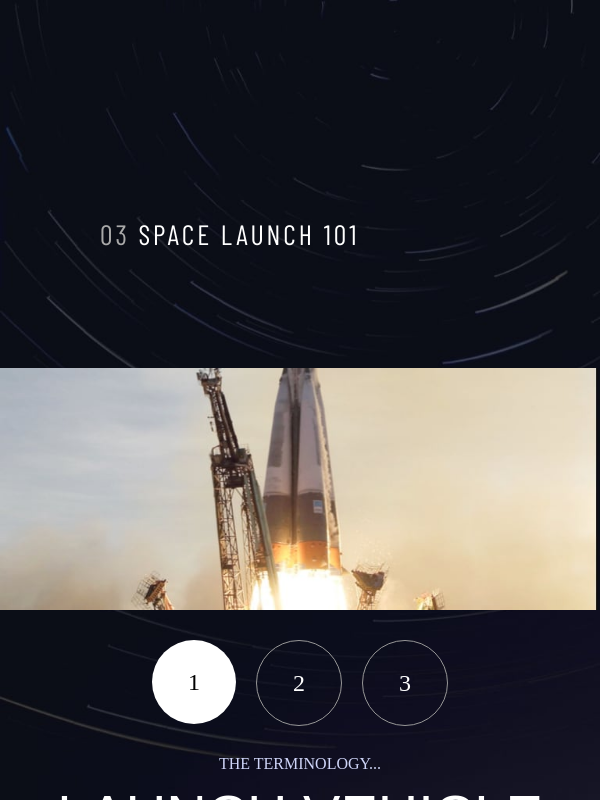
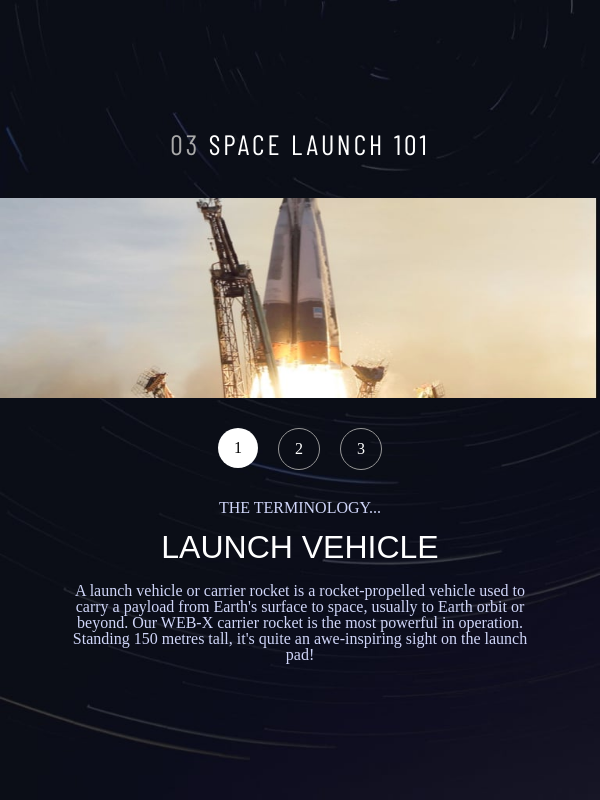
Before and after one commit to jk6722/react-space-tourism, a React (Vite) app: page /technology in a window 600 px wide. Built offline with nearby package versions, Linux system fonts and the light colour scheme; a web font is replaced by a local one.

Commit message:
create: responsive web technology page

```diff
--- a/src/components/header/HeaderMobile.jsx
+++ b/src/components/header/HeaderMobile.jsx
@@ -2,13 +2,25 @@ import styles from "./HeaderMobile.module.scss";
 import Logo from "/assets/shared/logo.svg";
 import Xbtn from "/assets/shared/icon-close.svg";
 import Hamburger from "/assets/shared/icon-hamburger.svg";
-import { useState } from "react";
-import { Link } from "react-router-dom";
+import { useEffect, useRef, useState } from "react";
+import { Link, useNavigate } from "react-router-dom";
+import useOnclickOutside from "../../hooks/useOnclickOutside";
 
-const HeaderModal = () => {
+const HeaderModal = ({ setIsModalOpen }) => {
+  const refModal = useRef();
+
+  useEffect(() => {}, [refModal]);
+
+  useOnclickOutside(refModal, () => setIsModalOpen(false));
+
   return (
-    <div className={styles.modal_container}>
-      <div className={styles.link_container}>
+    <div className={styles.modal_container} ref={refModal}>
+      <div
+        className={styles.link_container}
+        onClick={() => {
+          setIsModalOpen(false);
+        }}
+      >
         <Link to="/" className={styles.link}>
           <div className>
             <span className={styles.link_number}>00</span> <span> HOME</span>
@@ -38,16 +50,21 @@ const HeaderModal = () => {
 
 const HeaderMobile = () => {
   const [isModalOpen, setIsModalOpen] = useState(false);
+  const navigate = useNavigate();
 
   const handleClick = () => {
     setIsModalOpen((prev) => !prev);
   };
 
+  const handleNavToHome = () => {
+    navigate("/");
+  };
+
   return (
     <div className={styles.container}>
-      {isModalOpen && <HeaderModal />}
+      {isModalOpen && <HeaderModal setIsModalOpen={setIsModalOpen} />}
       <div className={styles.header_container}>
-        <div className={styles.logo_container}>
+        <div className={styles.logo_container} onClick={handleNavToHome}>
           <img src={Logo} alt="logo" />
         </div>
         <div className={styles.hambug_container} onClick={handleClick}>
--- a/src/components/title/Title.module.scss
+++ b/src/components/title/Title.module.scss
@@ -19,9 +19,9 @@
   @media screen and (600px <= width <= 900px) {
     padding: 20px 100px;
   }
-  // @media screen and (max-width: 600px) {
-  //   text-align: center;
-  // }
+  @media screen and (max-width: 600px) {
+    text-align: center;
+  }
   .title_number {
     color: darkgray;
   }
--- /dev/null
+++ b/src/hooks/useOnclickOutside.js
@@ -0,0 +1,15 @@
+import { useEffect } from "react";
+
+const useOnclickOutside = (ref, handler) => {
+  useEffect(() => {
+    const listener = (event) => {
+      if (!ref.current || ref.current.contains(event.target)) return;
+      handler();
+      // console.log("@@@", ref.current);
+    };
+    document.addEventListener("mousedown", listener);
+    return () => document.removeEventListener("mousedown", listener);
+  }, [ref, handler]);
+};
+
+export default useOnclickOutside;
--- a/src/pages/CrewPage/CrewPage.module.scss
+++ b/src/pages/CrewPage/CrewPage.module.scss
@@ -8,8 +8,8 @@
   @media screen and (min-width: 900px) {
     background-image: url("/assets/crew/background-crew-desktop.jpg");
   }
-  width: 100%;
-  height: 100%;
+  width: 100vw;
+  height: 100vh;
   background-size: cover;
   position: fixed;
   .body_container {
@@ -17,15 +17,24 @@
     top: 100px;
     padding: 20px 100px;
     margin-top: 100px;
-
+    @media screen and (max-width: 600px) {
+      position: relative;
+      margin-top: 10px;
+      padding: 0px;
+    }
     .div_container {
       display: flex;
-      @media screen and (min-width: 600px) and (max-width: 900px) {
+      @media screen and (max-width: 900px) {
         flex-direction: column;
       }
       .text_container {
         margin-top: 100px;
-        @media screen and (min-width: 600px) and (max-width: 900px) {
+        @media screen and (max-width: 600px) {
+          order: 2;
+          display: flex;
+          flex-direction: column;
+        }
+        @media screen and (max-width: 900px) {
           margin-top: 30px;
         }
         .crew_role {
@@ -33,16 +42,25 @@
           color: #979797;
           font-size: 32px;
           padding: 10px 0;
-          @media screen and (min-width: 600px) and (max-width: 900px) {
+          @media screen and (max-width: 900px) {
             text-align: center;
+          }
+          @media screen and (max-width: 600px) {
+            order: 2;
+            font-size: 18px;
           }
         }
         .crew_name {
           font-family: "Bellefair", sans-serif;
           color: white;
           font-size: 56px;
-          @media screen and (min-width: 600px) and (max-width: 900px) {
+          @media screen and (max-width: 900px) {
             text-align: center;
+          }
+          @media screen and (max-width: 600px) {
+            order: 3;
+            font-size: 24px;
+            margin-bottom: 20px;
           }
         }
         .crew_bio {
@@ -58,20 +76,37 @@
             margin: auto;
             text-align: center;
           }
+          @media screen and (max-width: 600px) {
+            order: 4;
+            width: 90%;
+            padding: 0;
+            margin: auto;
+            text-align: center;
+          }
         }
         .btn_container {
           display: flex;
           margin-top: 50px;
-          @media screen and (min-width: 600px) and (max-width: 900px) {
+          @media screen and (max-width: 900px) {
             justify-content: center;
             margin-top: 0;
+          }
+          @media screen and (max-width: 600px) {
+            margin-bottom: 20px;
           }
           div {
             width: 15px;
             height: 15px;
+            @media screen and (max-width: 600px) {
+              width: 12px;
+              height: 12px;
+            }
             background-color: #979797;
             border-radius: 50%;
             margin-right: 20px;
+            @media screen and (max-width: 900px) {
+              margin: 0 8px;
+            }
             cursor: pointer;
           }
           .active_btn {
@@ -92,6 +127,16 @@
             height: 80%;
           }
         }
+        @media screen and (max-width: 600px) {
+          display: flex;
+          justify-content: center;
+          margin: 30px 20px 0;
+          border-bottom: 0.3px solid #979797;
+          img {
+            width: 167px;
+            height: 228px;
+          }
+        }
       }
     }
   }
--- a/src/pages/DestinationPage/DestinationPage.module.scss
+++ b/src/pages/DestinationPage/DestinationPage.module.scss
@@ -10,6 +10,7 @@
   }
   width: 100vw;
   height: 100vh;
+  overflow: scroll;
   background-size: cover;
   position: fixed;
   .body_container {
@@ -18,6 +19,7 @@
     top: 100px;
     padding: 20px 100px;
     @media screen and (max-width: 600px) {
+      position: relative;
       margin-top: 10px;
       padding: 0px;
     }
--- a/src/pages/DestinationPage/index.jsx
+++ b/src/pages/DestinationPage/index.jsx
@@ -11,7 +11,7 @@ const DestinationPage = () => {
 
   useEffect(() => {
     setDests(data["destinations"]);
-    console.log(dests);
+    // console.log(dests);
   }, []);
 
   useEffect(() => {
--- a/src/pages/TechnologyPage/TechnologyPage.module.scss
+++ b/src/pages/TechnologyPage/TechnologyPage.module.scss
@@ -1,6 +1,9 @@
 .container {
+  @media screen and (max-width: 600px) {
+    background-image: url("/assets/technology/background-technology-mobile.jpg");
+  }
   @media screen and (min-width: 600px) and (max-width: 900px) {
-    background-image: url("/public/assets/technology/background-technology-tablet.jpg");
+    background-image: url("/assets/technology/background-technology-tablet.jpg");
   }
   @media screen and (min-width: 900px) {
     background-image: url("/assets/technology/background-technology-desktop.jpg");
@@ -19,12 +22,23 @@
     @media screen and (min-width: 600px) and (max-width: 900px) {
       margin-top: 100px;
     }
+
+    @media screen and (max-width: 600px) {
+      position: relative;
+      margin-top: 10px;
+      padding: 0px;
+    }
+
     .div_container {
       display: flex;
       margin-top: 100px;
-      @media screen and (min-width: 600px) and (max-width: 900px) {
+      @media screen and (max-width: 900px) {
         flex-direction: column;
       }
+      @media screen and (max-width: 600px) {
+        margin-top: 20px;
+      }
+
       .btn_container {
         margin-right: 50px;
         @media screen and (min-width: 600px) and (max-width: 900px) {
@@ -32,6 +46,12 @@
           display: flex;
           justify-content: center;
           margin: 30px 0 0 0;
+        }
+        @media screen and (max-width: 600px) {
+          order: 2;
+          display: flex;
+          justify-content: center;
+          margin: 30px 0;
         }
         div {
           width: 84px;
@@ -46,6 +66,12 @@
           @media screen and (min-width: 600px) and (max-width: 900px) {
             margin: 0 10px;
           }
+          @media screen and (max-width: 600px) {
+            width: 40px;
+            height: 40px;
+            margin: 0 10px;
+            font-size: 16px;
+          }
         }
         .active_btn {
         }
@@ -57,10 +83,13 @@
       }
       .text_container {
         color: #d0d6f9;
-        @media screen and (min-width: 600px) and (max-width: 900px) {
+        @media screen and (max-width: 900px) {
           order: 3;
           margin-top: 30px;
           text-align: center;
+        }
+        @media screen and (max-width: 600px) {
+          margin-top: 0px;
         }
         .mini_title {
           margin-bottom: 15px;
@@ -70,12 +99,19 @@
           color: white;
           font-size: 56px;
           margin-bottom: 20px;
+          @media screen and (max-width: 600px) {
+            font-size: 32px;
+          }
         }
         .description {
           width: 60%;
           @media screen and (min-width: 600px) and (max-width: 900px) {
             margin: auto;
             width: 50%;
+          }
+          @media screen and (max-width: 600px) {
+            width: 80%;
+            margin: auto;
           }
         }
       }
@@ -96,8 +132,18 @@
             display: none;
           }
           .tabletImage {
-            width: 100%;
-            height: 100%;
+            width: 100vw;
+            height: 30vh;
+          }
+        }
+        @media screen and (max-width: 600px) {
+          order: 1;
+          .desktopImage {
+            display: none;
+          }
+          .tabletImage {
+            width: 100vw;
+            height: 25vh;
           }
         }
       }
--- /dev/null
+++ b/src/recoil/SelectedRouter.js
@@ -0,0 +1,4 @@
+export const SelectedRouterAtom = atom({
+  key: "SelectedRouterAtom",
+  default: "home",
+});
```
